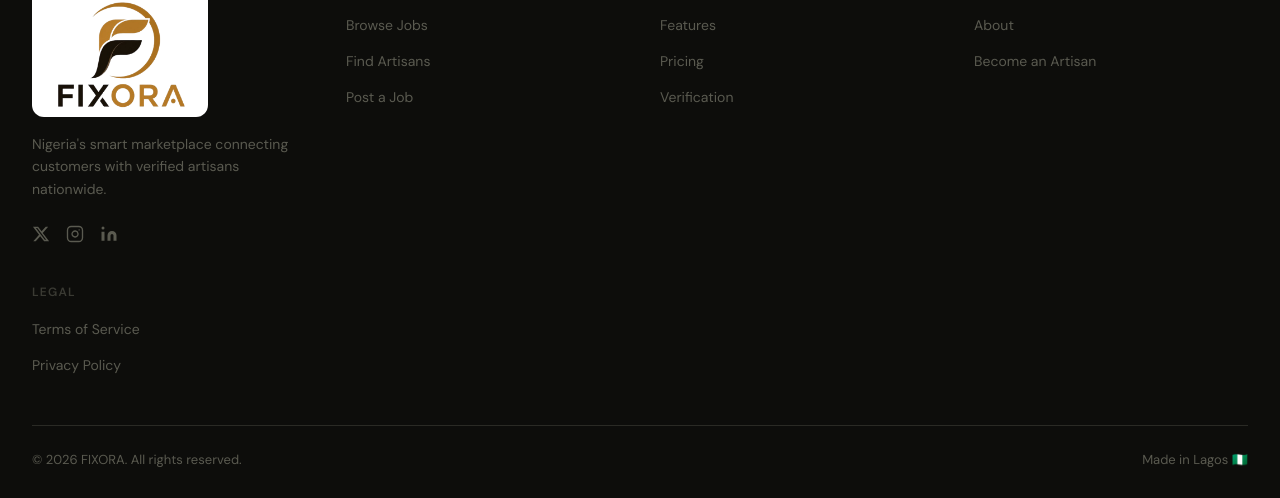
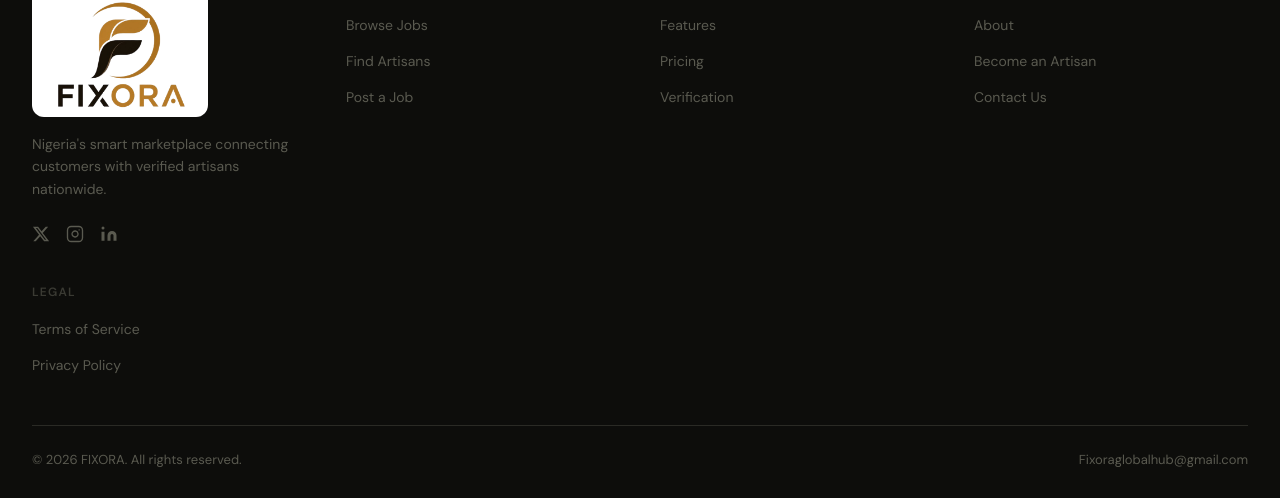
Before and after one commit to ipinnu/Fixora-Website, a Next.js app: page / in a window 1280 px wide. Shown: the part 3301-3799 px from the top of the page. Built offline with nearby package versions, Linux system fonts and the light colour scheme; no server answers.

Commit message:
Add Fixoraglobalhub@gmail.com as contact email in footer and reply-to on all emails

```diff
--- a/components/layout/Footer.tsx
+++ b/components/layout/Footer.tsx
@@ -25,6 +25,7 @@ const sections = [
     links: [
       { label: "About", href: "/about" },
       { label: "Become an Artisan", href: "/signup" },
+      { label: "Contact Us", href: "mailto:Fixoraglobalhub@gmail.com" },
     ],
   },
   {
@@ -135,9 +136,15 @@ export default function Footer() {
           <p className="font-sans text-[13px]" style={{ color: "var(--color-muted)" }}>
             © 2026 FIXORA. All rights reserved.
           </p>
-          <p className="font-sans text-[13px]" style={{ color: "var(--color-muted)" }}>
-            Made in Lagos 🇳🇬
-          </p>
+          <a
+            href="mailto:Fixoraglobalhub@gmail.com"
+            className="font-sans text-[13px] transition-colors duration-200"
+            style={{ color: "var(--color-muted)" }}
+            onMouseEnter={(e) => ((e.currentTarget as HTMLAnchorElement).style.color = "var(--color-ochre)")}
+            onMouseLeave={(e) => ((e.currentTarget as HTMLAnchorElement).style.color = "var(--color-muted)")}
+          >
+            Fixoraglobalhub@gmail.com
+          </a>
         </div>
       </div>
     </footer>
--- a/lib/resend.ts
+++ b/lib/resend.ts
@@ -6,10 +6,11 @@ function getResend() {
   return _resend;
 }
 const FROM = "FIXORA <noreply@fixora.ng>";
+const REPLY_TO = "Fixoraglobalhub@gmail.com";
 
 export async function sendBidReceived(to: string, customerName: string, artisanName: string, jobTitle: string, amount: number, jobId: string) {
   return getResend().emails.send({
-    from: FROM, to,
+    from: FROM, reply_to: REPLY_TO, to,
     subject: `New bid on "${jobTitle}"`,
     html: emailTemplate({
       headline: `${artisanName} submitted a bid`,
@@ -21,7 +22,7 @@ export async function sendBidReceived(to: string, customerName: string, artisanN
 
 export async function sendBidAccepted(to: string, artisanName: string, jobTitle: string, amount: number) {
   return getResend().emails.send({
-    from: FROM, to,
+    from: FROM, reply_to: REPLY_TO, to,
     subject: `Your bid was accepted — ${jobTitle}`,
     html: emailTemplate({
       headline: "Your bid was accepted! 🎉",
@@ -33,7 +34,7 @@ export async function sendBidAccepted(to: string, artisanName: string, jobTitle:
 
 export async function sendJobCompleted(to: string, customerName: string, jobTitle: string, artisanId: string, artisanName: string, jobId: string) {
   return getResend().emails.send({
-    from: FROM, to,
+    from: FROM, reply_to: REPLY_TO, to,
     subject: `Job complete — leave a review for ${artisanName}`,
     html: emailTemplate({
       headline: `${jobTitle} is marked complete`,
@@ -45,7 +46,7 @@ export async function sendJobCompleted(to: string, customerName: string, jobTitl
 
 export async function sendPaymentReleased(to: string, artisanName: string, amount: number, jobTitle: string) {
   return getResend().emails.send({
-    from: FROM, to,
+    from: FROM, reply_to: REPLY_TO, to,
     subject: `₦${amount.toLocaleString()} released to your account`,
     html: emailTemplate({
       headline: "Payment released! 💰",
```
